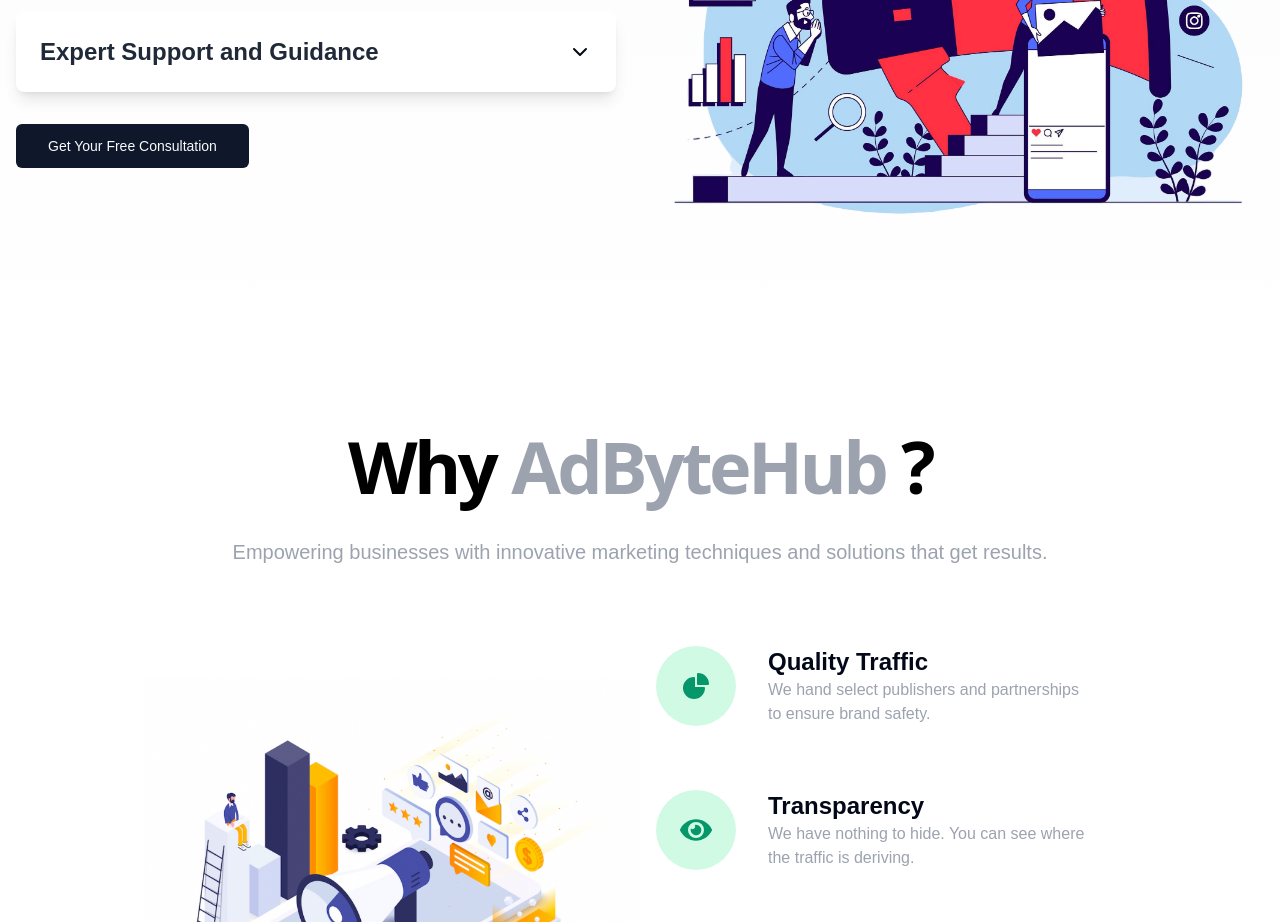
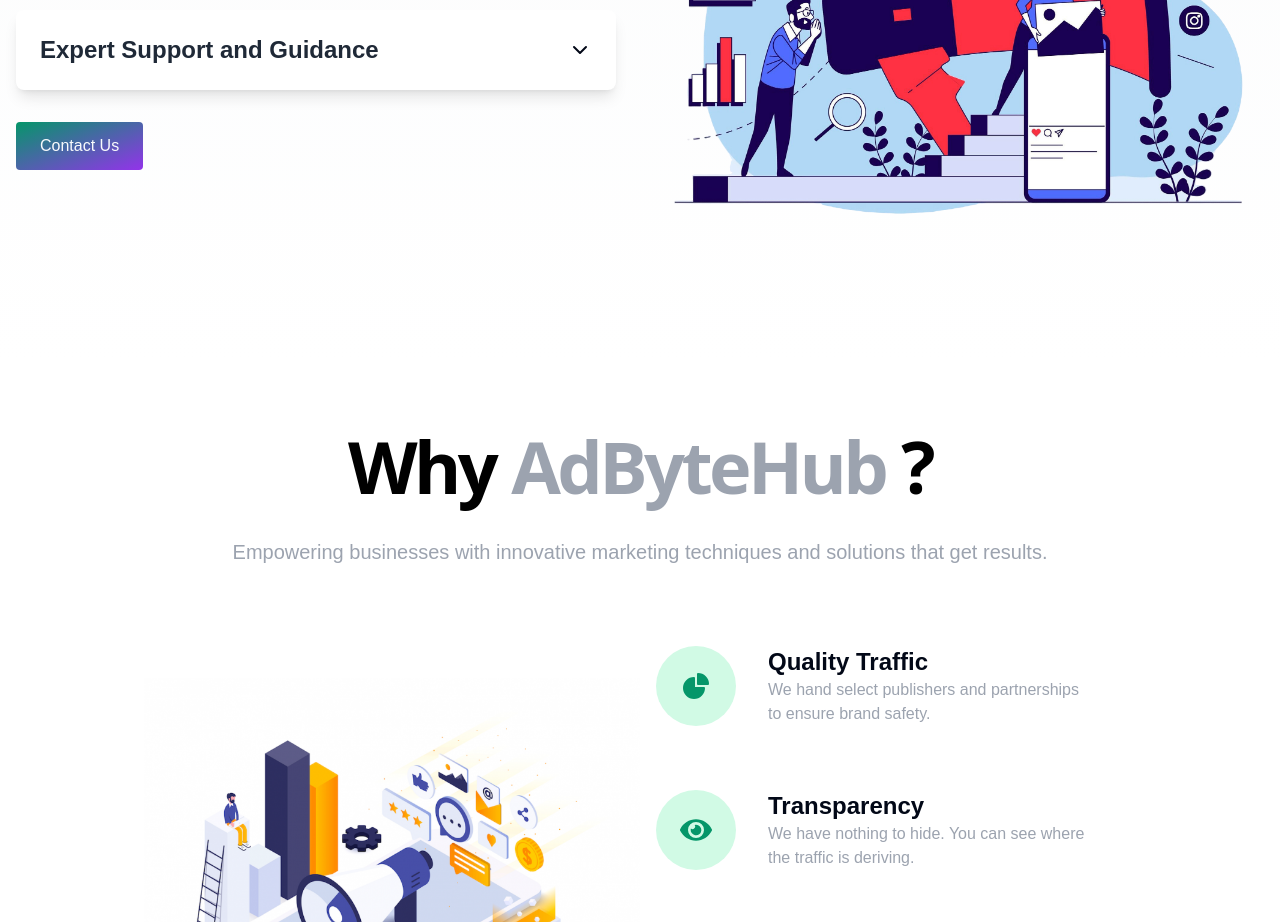
Before and after one commit to Antima1123/newmobisaturn, a Next.js app: page / in a window 1280 px wide. Shown: the part 4320-5242 px from the top of the page. Built offline with nearby package versions, Linux system fonts and the light colour scheme; what hono would draw is missing.

Commit message:
content home and publisher page

```diff
--- a/components/new-why-choose-us.tsx
+++ b/components/new-why-choose-us.tsx
@@ -98,12 +98,12 @@
             <div className="absolute -top-4 -right-4 w-8 h-8 bg-purple-600 rounded-lg transform rotate-45" />
           </div>
           <div className="absolute bottom-0 right-0 w-2/3 aspect-square">
-            <Image
+            {/* <Image
               src="/placeholder.svg"
               alt="Professional at work"
               fill
               className="object-cover rounded-full"
-            />
+            /> */}
             <div className="absolute -bottom-6 -right-6 w-12 h-12 text-purple-600">
               <svg viewBox="0 0 24 24" fill="currentColor">
                 <path d="M12 0L14.59 8.41L23 11L14.59 13.59L12 22L9.41 13.59L1 11L9.41 8.41L12 0Z" />
--- a/components/newcomponent.tsx
+++ b/components/newcomponent.tsx
@@ -5,10 +5,11 @@
 import { motion } from "framer-motion"
 import { ChevronDown, ChevronUp } from 'lucide-react'
 import { Button } from "@/components/ui/button"
+import { useOpenContactUs } from '@/hook/contact-open'
 
 export const MarketingSolutions = () => {
     const [expandedSection, setExpandedSection] = useState<string | null>(null)
-
+    const {onOpen, isOpen} = useOpenContactUs();
     const toggleSection = (section: string) => {
         setExpandedSection(expandedSection === section ? null : section)
     }
@@ -55,8 +56,9 @@
                             </button>
                             {expandedSection === 'customized' && (
                                 <p className="mt-4 text-gray-600 leading-relaxed">
-                                    Our team crafts bespoke marketing strategies aligned with your unique business objectives. By meticulously analyzing your target audience, market trends, and competitive landscape, we design campaigns that resonate with your customers. From email marketing to social media management, every step is optimized to boost engagement, drive conversions, and deliver measurable growth. Our tailored approach ensures you stand out in a crowded market and achieve long-term success.
+                                    Our team creates customized marketing strategies tailored to your business goals. By analyzing your audience, market trends, and competitors, we design campaigns that connect with your customers. From social media management to targeted advertising, we focus on boosting engagement, driving conversions, and ensuring lasting success.
                                 </p>
+
                             )}
                         </motion.div>
 
@@ -81,15 +83,14 @@
                             )}
                         </motion.div>
 
-                        <motion.div
-                            initial="hidden"
-                            animate="visible"
-                            variants={fadeInUp}
-                        >
-                            <Button size="lg" className="w-full md:w-auto">
-                                Get Your Free Consultation
+
+                        <Button
+                            onClick={() => onOpen()}
+                                className="bg-gradient-to-br from-emerald-600 to-purple-600 p-6 text-[16px] font-[400] z-[110] hover:scale-105 transition-all "
+                            >
+                                Contact Us
                             </Button>
-                        </motion.div>
+
                     </div>
                     <motion.div
                         className="md:col-span-1"
```
